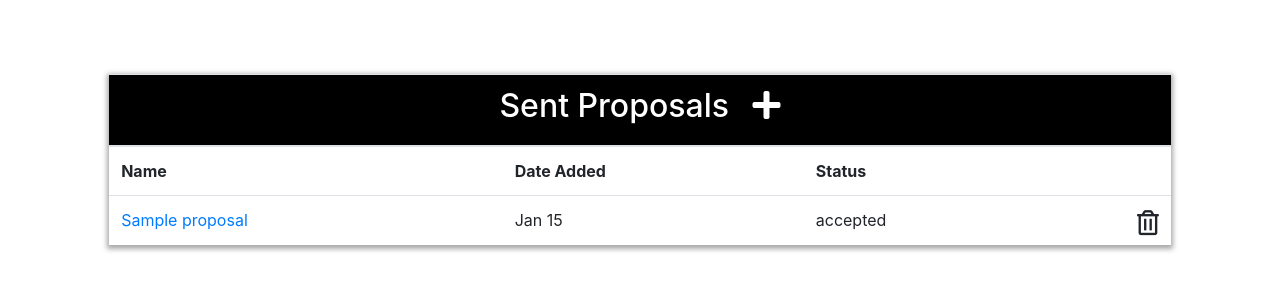
After one commit to jdriscoll98/Proposal-Management, a Django app: a page that uses proposal/templates/proposal/sent_proposals.html in a window 1280 px wide. The commit adds this page. Shown: the top 300 px of the page. Run offline with Django 3.2, Linux system fonts and the light colour scheme; a user stored in the database is signed in; tables that the repository leaves empty hold one stand-in row (values such as "Sample post"); some libraries are stand-ins or nearby versions.

Commit message:
addded sent proposals page

```diff
--- a/proposal/templates/proposal/homepage.html
+++ b/proposal/templates/proposal/homepage.html
@@ -145,6 +145,12 @@ h5 {
         </table>
       </div>
   </div>
+  <br/>
+  <div class="row">
+    <div class="col-sm-10 offset-sm-1">
+        <a class="btn btn-success col-12" href="{% url 'proposal:sent_proposals' %}">View Sent Proposals</a>
+      </div>
+  </div>
   {% endblock content %}
 
 {% block js %}
--- /dev/null
+++ b/proposal/templates/proposal/sent_proposals.html
@@ -0,0 +1,81 @@
+{% extends 'website/base.html' %}
+
+{% block custom_css %}
+<style>
+
+  table {
+    -webkit-box-shadow: 0px 2px 5px 2px rgba(168,168,168,1);
+    -moz-box-shadow: 0px 2px 5px 2px rgba(168,168,168,1);
+    box-shadow: 0px 2px 5px 2px rgba(168,168,168,1);
+    margin-top: 50px;
+  }
+  .heading {
+    background-color: black;
+    color: white;
+    text-align: center;
+  }
+  .btn-container {
+    background-color: #ddd;
+  }
+  .center {
+    text-align: center;
+  }
+  .fa-plus {
+  color white;
+  margin-left: 15px;
+}
+.fa-trash-alt {
+  float: right;
+  position: relative;
+  top: 2px;
+  font-size: 25px;
+}
+h5 {
+  text-align:center;
+}
+
+</style>
+{% endblock custom_css %}
+
+{% block content %}
+{% include 'website/server_messages.html' %}
+<div class="row">
+  <div class="col-sm-10 offset-sm-1">
+      <table id="proposal-table" class="table">
+        <thead>
+      <tr>
+        <th colspan="5" class="heading">
+          <h2>
+            Sent Proposals
+            <i class="fas fa-plus" href="{% url 'proposal:add_proposal' %}"></i>
+          </h2>
+        </th>
+      </tr>
+    </thead>
+    <tbody>
+        <tr>
+          <th>Name</th>
+          <th>Date Added</th>
+          <th>Status</th>
+        </tr>
+        {% for proposal in sent_proposals %}
+          <tr id="row-{{proposal.pk}}">
+            <td><a href="{% url 'proposal:view_proposal' proposal.pk %}">{{ proposal.name }}</a></td>
+            <td>{{ proposal.date_added|date:"M d"}}</td>
+            <td> {{ proposal.status }}
+              </td>
+            <td>
+            <i id="{{proposal.pk}}" class="far fa-trash-alt" href="{% url 'proposal:delete_proposal' proposal.pk %}"></i>
+            </td>
+          </tr>
+        {% endfor %}
+        </tbody>
+      </table>
+    </div>
+</div>
+{% endblock content %}
+
+{% block js %}
+<script>
+  </script>
+{% endblock js %}
--- a/proposal/urls.py
+++ b/proposal/urls.py
@@ -2,7 +2,8 @@ from django.conf.urls import url, include
 from django.urls import path
 from proposal.views import (HomepageView, AddPropsalView, DeleteProposalView,
 						ViewProposalView, ProposalVoteView, UpdateProposalView,
-						ProposalRevisedView, SendProposalView, AddCommentView)
+						ProposalRevisedView, SendProposalView, AddCommentView,
+						SentProposalView)
 
 # Application Routes (URLs)
 
@@ -18,5 +19,6 @@ urlpatterns = [
 		url(r'^vote-proposal/(?P<pk>\d+)/(?P<vote>\w+)/$', ProposalVoteView.as_view(), name='vote_proposal'),
 		url(r'^revise-proposal/(?P<pk>\d+)/$', ProposalRevisedView.as_view(), name='revise_proposal'),
 		url(r'^send-proposal/(?P<pk>\d+)/$', SendProposalView.as_view(), name='send_proposal'),
+		url(r'^view-sent-proposal/$', SentProposalView.as_view(), name='sent_proposals'),
 		url(r'^add-comment/(?P<pk>\d+)/$', AddCommentView.as_view(), name='add_comment'),
 		]
--- a/proposal/views.py
+++ b/proposal/views.py
@@ -91,7 +91,7 @@ class DeleteProposalView(LoginRequiredMixin, DeleteView):
         else: # if not, returns a normal response
             return super(DeleteMonitorView,self).render_to_response(context, **response_kwargs)
 
-class AddCommentView(CreateView):
+class AddCommentView(LoginRequiredMixin, CreateView):
     template_name = 'proposal/comment.html'
     model = Comment
     form_class = CommentForm
@@ -109,3 +109,12 @@ class AddCommentView(CreateView):
         return {
             'proposal': proposal ,
         }
+
+class SentProposalView(LoginRequiredMixin, TemplateView):
+    template_name = 'proposal/sent_proposals.html'
+
+    def get_context_data(self, **kwargs):
+        context = {
+            'sent_proposals' : Proposal.objects.filter(sent=True),
+        }
+        return context
```
